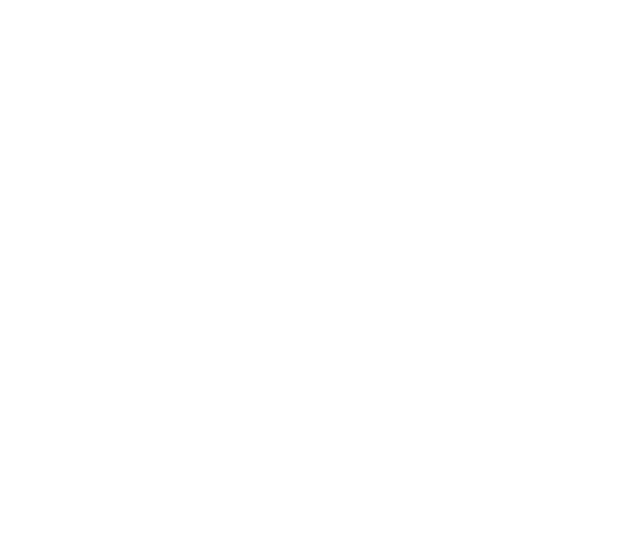
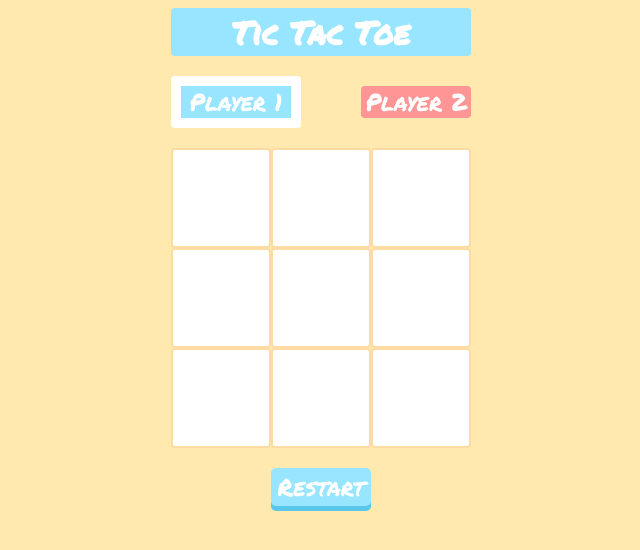
Before and after one commit to Ben-Bot-22/tic-tac-toe, a plain HTML site: page index.html in a window 1280 px wide. Shown: the whole page, without its empty margins (319-959 px from the left). Drawn offline with Linux system fonts and the light colour scheme.

Commit message:
UI implemented

```diff
--- a/index.html
+++ b/index.html
@@ -1,14 +1,46 @@
 <!DOCTYPE html>
 <html lang="en">
-<head>
-    <meta charset="UTF-8">
-    <meta http-equiv="X-UA-Compatible" content="IE=edge">
-    <meta name="viewport" content="width=device-width, initial-scale=1.0">
-    <link rel="stylesheet" href="./style.css">
+  <head>
+    <meta charset="UTF-8" />
+    <meta http-equiv="X-UA-Compatible" content="IE=edge" />
+    <meta name="viewport" content="width=device-width, initial-scale=1.0" />
+    <link rel="stylesheet" href="./style.css" />
+    <link rel="preconnect" href="https://fonts.googleapis.com" />
+
+    <link rel="preconnect" href="https://fonts.googleapis.com" />
+    <link rel="preconnect" href="https://fonts.gstatic.com" crossorigin />
+    <link
+      href="https://fonts.googleapis.com/css2?family=Pacifico&family=Permanent+Marker&display=swap"
+      rel="stylesheet"
+    />
     <title>Tic Tac Toe</title>
-</head>
-<body>
-
+  </head>
+  <body>
+    <div class="container">
+        <div class="title-highlight">
+            <h1>Tic Tac Toe</h1>
+          </div>
+          <div class="player-container">
+              <div class="player one turn">
+                  <div >Player 1</div>
+              </div>
+              <div class="player two">
+                  <div>Player 2</div>
+              </div>
+          </div>
+          <div class="board">
+            <div class="tile"><div class="tile-content"></div></div>
+            <div class="tile"><div class="tile-content"></div></div>
+            <div class="tile"><div class="tile-content"></div></div>
+            <div class="tile"><div class="tile-content"></div></div>
+            <div class="tile"><div class="tile-content"></div></div>
+            <div class="tile"><div class="tile-content"></div></div>
+            <div class="tile"><div class="tile-content"></div></div>
+            <div class="tile"><div class="tile-content"></div></div>
+            <div class="tile"><div class="tile-content"></div></div>
+          </div>
+          <button>Restart</button>
+    </div>
     <script src="script.js"></script>
-</body>
+  </body>
 </html>
--- a/script.js
+++ b/script.js
@@ -0,0 +1,96 @@
+let gameBoard = (function () {
+    let gameBoard = ['X','X','X','X','X','X','X','X','X',];
+    const fillBoard = function() {
+        const tiles = document.querySelectorAll(".tile");
+        for (let i = 0; i < tiles.length; i++) {
+            console.log(tiles[i]);
+            console.log(gameBoard[i]);
+          tiles[i].innerHTML = gameBoard[i];
+        }
+    }
+
+    // add on click event listener to tiles
+    document.querySelectorAll();
+    // if tile is empty
+    //   add marker
+    //   switch to next player
+
+    const playerTurn = function() {
+
+    }
+    return {
+        fillBoard: fillBoard,
+    }
+})();
+
+let displayController = (function () {
+
+})();
+
+const playerFactory = (name, marker) => {
+    // const sayHello = () => console.log('hello!');
+    return { name, marker };
+};
+
+let playerOne = {
+    name: "",
+    marker: "X"
+}
+
+let playerTwo = {
+    name: "",
+    marker: "O"
+}
+
+gameBoard.fillBoard();
+
+
+/*
+TODO:
+
+Click spot to add a marker
+Switch between playerOne and playerTwo
+Players can only play empty spots
+
+
+Build the functions that allow players to add marks to a specific spot on the board,
+and then tie it to the DOM, letting players click on the gameboard to place their marker.
+Don’t forget the logic that keeps players from playing in spots that are already taken!
+
+
+
+Build the logic that checks for when the game is over! Should check for
+3-in-a-row and a tie.
+
+
+Clean up the interface to allow players to put in their names,
+include a button to start/restart
+the game and add a display element that congratulates the winning player!
+
+
+
+
+Scaling smoothly
+Tic tac toe wave (go down when hover over 1 of words)
+
+Optional - If you’re feeling ambitious create an AI so that a player can play against the computer!
+Start by just getting the computer to make a random legal move.
+Once you’ve gotten that, work on making the computer smart. It is possible to create an unbeatable
+AI using the minimax algorithm (read about it here, some googling will help you out with this one)
+If you get this running definitely come show it off in the chatroom. It’s quite an accomplishment!
+
+
+****************************************************************
+
+You’re going to store the gameboard as an array inside of a Gameboard object,
+so start there! Your players are also going to be stored in objects… and you’re
+probably going to want an object to control the flow of the game itself.
+    Your main goal here is to have as little global code as possible.
+    Try tucking everything away inside of a module or factory.
+    Rule of thumb: if you only ever need ONE of something (gameBoard, displayController), use a module.
+    If you need multiples of something (players!), create them with factories.
+
+Set up your HTML and write a JavaScript function that will render the contents of the
+gameboard array to the webpage (for now you can just manually fill in the array with "X"s and "O"s)
+
+*/
--- a/style.css
+++ b/style.css
@@ -0,0 +1,134 @@
+:root {
+  --red: #ff9595;
+  --dark-red: #ea6161;
+  --orange: #ffdba4;
+  --yellow: #ffe9ae;
+  --blue: #97e5ff;
+  --dark-blue: #5ac6ea;
+  --tileSize: 100px;
+}
+
+h1 {
+  color: white;
+  font-size: 2rem;
+  /* animation-timing-function: cubic-bezier(0.5, 1, 0.89, 1);
+    animation-duration: 0.2s; */
+}
+
+h1:hover {
+  /* font-size: 3.1rem; */
+  transform: scale(1.1);
+}
+
+body {
+  background-color: var(--yellow);
+  display: flex;
+  flex-direction: column;
+  align-items: center;
+  justify-content: center;
+}
+
+.container {
+  font-family: "Permanent Marker", cursive, Arial, Helvetica, sans-serif;
+  display: flex;
+  flex-direction: column;
+  align-items: center;
+  justify-content: center;
+  width: 300px;
+}
+
+.title-highlight {
+  display: flex;
+  align-items: center;
+  justify-content: center;
+  width: 100%;
+  height: 3rem;
+  background-color: var(--blue);
+  border-radius: 4px;
+}
+
+.title-highlight:hover {
+  background-color: var(--red);
+}
+
+button {
+  background-color: var(--blue);
+  font-family: "Permanent Marker", cursive, Arial, Helvetica, sans-serif;
+  border-radius: 5px;
+  color: white;
+  font-size: x-large;
+  border: none;
+  box-shadow: 0 5px var(--dark-blue);
+}
+
+button:hover {
+  /* border: 1px solid white; */
+  background-color: var(--red);
+  box-shadow: 0 5px var(--dark-red);
+}
+
+.board {
+  display: grid;
+  grid-template-columns: var(--tileSize) var(--tileSize) var(--tileSize);
+  grid-template-rows: var(--tileSize) var(--tileSize) var(--tileSize);
+  margin: 20px;
+}
+
+.player-container {
+  display: flex;
+  margin-top: 20px;
+  gap: 40px;
+  font-size: 1.5rem;
+  color: white;
+  /* border: 1px solid red; */
+}
+
+.tile {
+  /* width: 50px;
+    height: 50px; */
+  background-color: white;
+  border: 2px solid var(--orange);
+  color: var(--red);
+  display: flex;
+  align-items: center;
+  justify-content: center;
+  font-size: 4rem;
+  border-radius: 4px;
+}
+
+.tile:hover {
+  transform: scale(1.05);
+  /* font-size: 4.5rem; */
+}
+
+.player-container {
+  display: flex;
+  align-items: center;
+  justify-content: space-between;
+  width: 100%;
+}
+
+.player {
+  display: flex;
+  align-items: center;
+  justify-content: center;
+  /* width: 50%; */
+  height: 2rem;
+  border-radius: 4px;
+  width: 110px;
+  /* border: 1px solid red; */
+}
+
+
+.one {
+  background-color: var(--blue);
+
+}
+
+.two {
+  background-color: var(--red);
+}
+
+.turn {
+  border: 10px solid white;
+}
```
